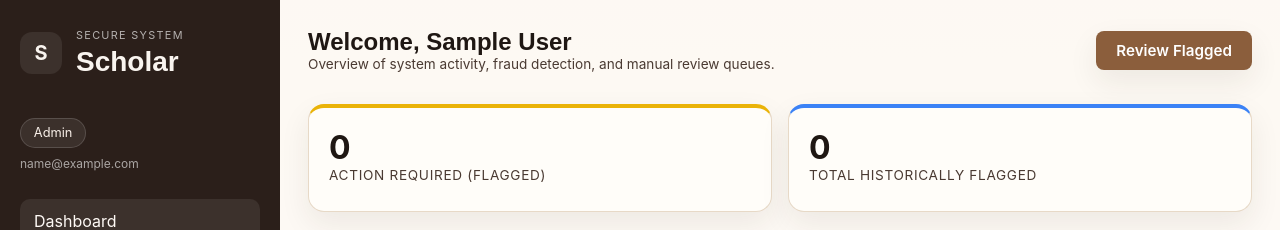
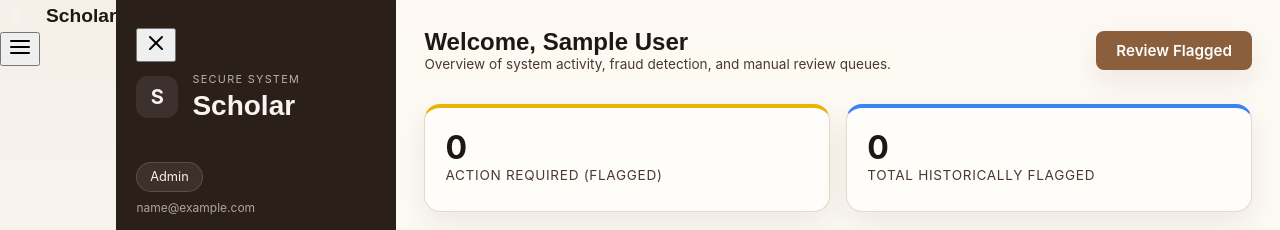
Before and after one commit to Necheee/Scholar, a React (Vite) app in the folder client/: page /admin in a window 1280 px wide. Shown: the top 230 px of the page. Built offline with nearby package versions, Linux system fonts and the light colour scheme; no server answers; sample sign-in values are in the browser's storage.

Commit message:
fix: remove broken Application sidebar link for students

```diff
--- a/client/src/app/AppShell.jsx
+++ b/client/src/app/AppShell.jsx
@@ -1,3 +1,4 @@
+import { useState } from 'react'
 import { NavLink, useNavigate, Outlet } from 'react-router-dom'
 import { useAuth } from '../hooks/useAuth'
 
@@ -7,7 +8,7 @@ const roleConfig = {
     navItems: [
       { label: 'Dashboard', to: '/student' },
       { label: 'Sponsorships', to: '/student/sponsorships' },
-      { label: 'My Application', to: '/student/application' },
+
       { label: 'Application History', to: '/student/history' },
       { label: 'Notifications', to: '/student/notifications' },
       { label: 'Profile', to: '/student/profile' },
@@ -41,6 +42,7 @@ export default function AppShell({ role = 'student' }) {
   const config = roleConfig[role] ?? roleConfig.student
   const { user, logout } = useAuth()
   const navigate = useNavigate()
+  const [isMobileMenuOpen, setIsMobileMenuOpen] = useState(false)
 
   function handleLogout() {
     logout()
@@ -49,8 +51,41 @@ export default function AppShell({ role = 'student' }) {
 
   return (
     <div className="app-shell">
-      <aside className="sidebar">
-        <div className="brand-block">
+      {/* Mobile Header (only visible on small screens) */}
+      <div className="mobile-header">
+        <div className="brand-block" style={{ marginBottom: 0 }}>
+          <div className="brand-mark" style={{ width: '32px', height: '32px', fontSize: '1rem' }}>S</div>
+          <h1 style={{ fontSize: '1.2rem', margin: 0, color: 'var(--color-ink)' }}>Scholar</h1>
+        </div>
+        <button
+          className="mobile-menu-btn"
+          onClick={() => setIsMobileMenuOpen(!isMobileMenuOpen)}
+          aria-label="Toggle Menu"
+        >
+          <svg width="24" height="24" viewBox="0 0 24 24" fill="none" stroke="currentColor" strokeWidth="2" strokeLinecap="round" strokeLinejoin="round">
+            <line x1="3" y1="12" x2="21" y2="12"></line>
+            <line x1="3" y1="6" x2="21" y2="6"></line>
+            <line x1="3" y1="18" x2="21" y2="18"></line>
+          </svg>
+        </button>
+      </div>
+
+      {/* Backdrop for mobile menu */}
+      {isMobileMenuOpen && (
+        <div className="mobile-backdrop" onClick={() => setIsMobileMenuOpen(false)}></div>
+      )}
+
+      <aside className={`sidebar ${isMobileMenuOpen ? 'sidebar-open' : ''}`}>
+        <div className="sidebar-close-btn-container">
+          <button className="mobile-menu-btn" onClick={() => setIsMobileMenuOpen(false)}>
+            <svg width="24" height="24" viewBox="0 0 24 24" fill="none" stroke="currentColor" strokeWidth="2" strokeLinecap="round" strokeLinejoin="round">
+              <line x1="18" y1="6" x2="6" y2="18"></line>
+              <line x1="6" y1="6" x2="18" y2="18"></line>
+            </svg>
+          </button>
+        </div>
+
+        <div className="brand-block hide-on-mobile">
           <div className="brand-mark">S</div>
           <div>
             <p className="eyebrow">Secure system</p>
@@ -68,6 +103,7 @@ export default function AppShell({ role = 'student' }) {
             <NavLink
               key={label}
               to={to}
+              onClick={() => setIsMobileMenuOpen(false)}
               className={({ isActive }) =>
                 `nav-item ${isActive ? 'nav-item-active' : ''}`
               }
```
